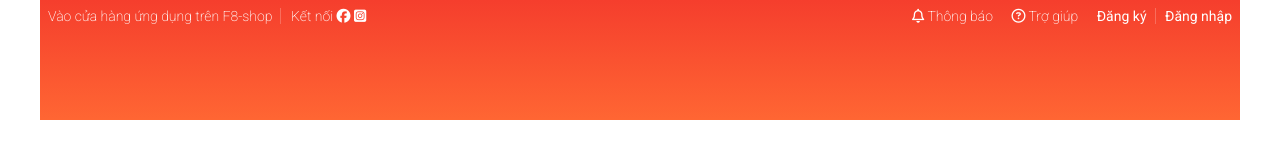
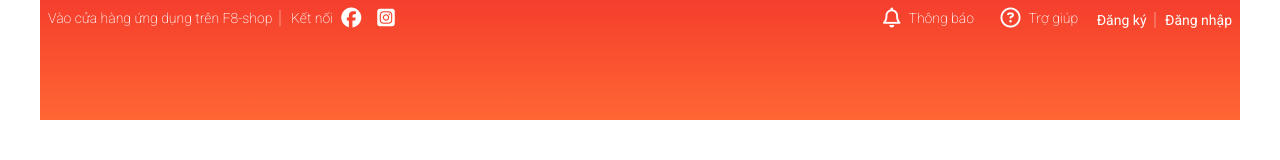
Before and after one commit to thanhbinhQN/F8-shop, a plain HTML site: page index.html in a window 1280 px wide. Drawn offline with nearby package versions, Linux system fonts and the light colour scheme.

Commit message:
CSS cho Icons | Căn chỉnh vị trí icons phần Navbar

```diff
--- a/assets/css/main.css
+++ b/assets/css/main.css
@@ -18,12 +18,19 @@
 }
 
 .header__navbar-item,
-.header__navbar-item-link{
-    display: inline-block;
+.header__navbar-item-link,
+.header__navbar-icon{
+    display: inline-flex;
     font-size: 1.4rem;
     color: var(--white-color);
     text-decoration: none;
     font-weight: 200;
+    align-items: center;
+}
+
+.header__navbar-title--no-pointer{
+    cursor: text;
+    color: var(--white-color);
 }
 
 .header__navbar-item--strong{
@@ -35,12 +42,13 @@
     display: block;
     position: absolute;
     height: 16px;
-    border-left: 1px solid #f96d5c;
+    border-left: 2px solid #f96d5c;
     right: -9px;
-    transform: translateY(-100%);
+    /* transform: translateY(-100%); */
 }
 
 .header__navbar-item:hover,
+.header__navbar-icon:hover,
 .header__navbar-item-link:hover{
     cursor: pointer;
     color: rgba(255,255,255,0.7);
@@ -50,3 +58,8 @@
     color: var(--white-color);
     text-decoration: none;
 }
+
+.header__navbar-icon{
+    font-size: 2rem;
+    margin: 0 8px;
+}
--- a/index.html
+++ b/index.html
@@ -8,8 +8,6 @@
     <link rel="stylesheet" href="./assets/css/base.css">
     <link rel="stylesheet" href="./assets/css/main.css">
     <link rel="stylesheet" href="./assets/css/fontawesome-free-6.7.2/css/all.min.css">
-<!-- <link rel="preconnect" href="https://fonts.googleapis.com">
-    <link rel="preconnect" href="https://fonts.gstatic.com" crossorigin> -->
     <link rel="stylesheet" href="https://fonts.googleapis.com/css2?family=Roboto:ital,wght@0,100..900;1,100..900&display=swap">
 </head>
 <body>
@@ -20,25 +18,25 @@
                 <ul class="header__navbar-list">
                     <li class="header__navbar-item header__navbar-item--separate">Vào cửa hàng ứng dụng trên F8-shop</li>
                     <li class="header__navbar-item">
-                        Kết nối
+                        <span class="header__navbar-title--no-pointer">Kết nối</span>
                         <a href="" class="header__navbar-item-link">
-                            <i class="fa-brands fa-facebook"></i>
+                            <i class="header__navbar-icon fa-brands fa-facebook"></i>
                         </a>
                         <a href="" class="header__navbar-item-link">
-                            <i class="fa-brands fa-square-instagram"></i>
+                            <i class="header__navbar-icon fa-brands fa-square-instagram"></i>
                         </a>
                     </li>
                 </ul>
                 <ul class="header__navbar-list">
                     <li class="header__navbar-item">
                         <a href="" class="header__navbar-item-link">
-                            <i class="fa-regular fa-bell"></i>
+                            <i class="header__navbar-icon fa-regular fa-bell"></i>
                             Thông báo
                         </a>
                     </li>
                     <li class="header__navbar-item">
                         <a href="" class="header__navbar-item-link">
-                            <i class="fa-regular fa-circle-question"></i>
+                            <i class="header__navbar-icon fa-regular fa-circle-question"></i>
                             Trợ giúp
                         </a>
                     </li>
@@ -55,8 +53,6 @@
     <footer class="footer">
 
     </footer>
-
-
 </div>
 </body>
 </html>
```
